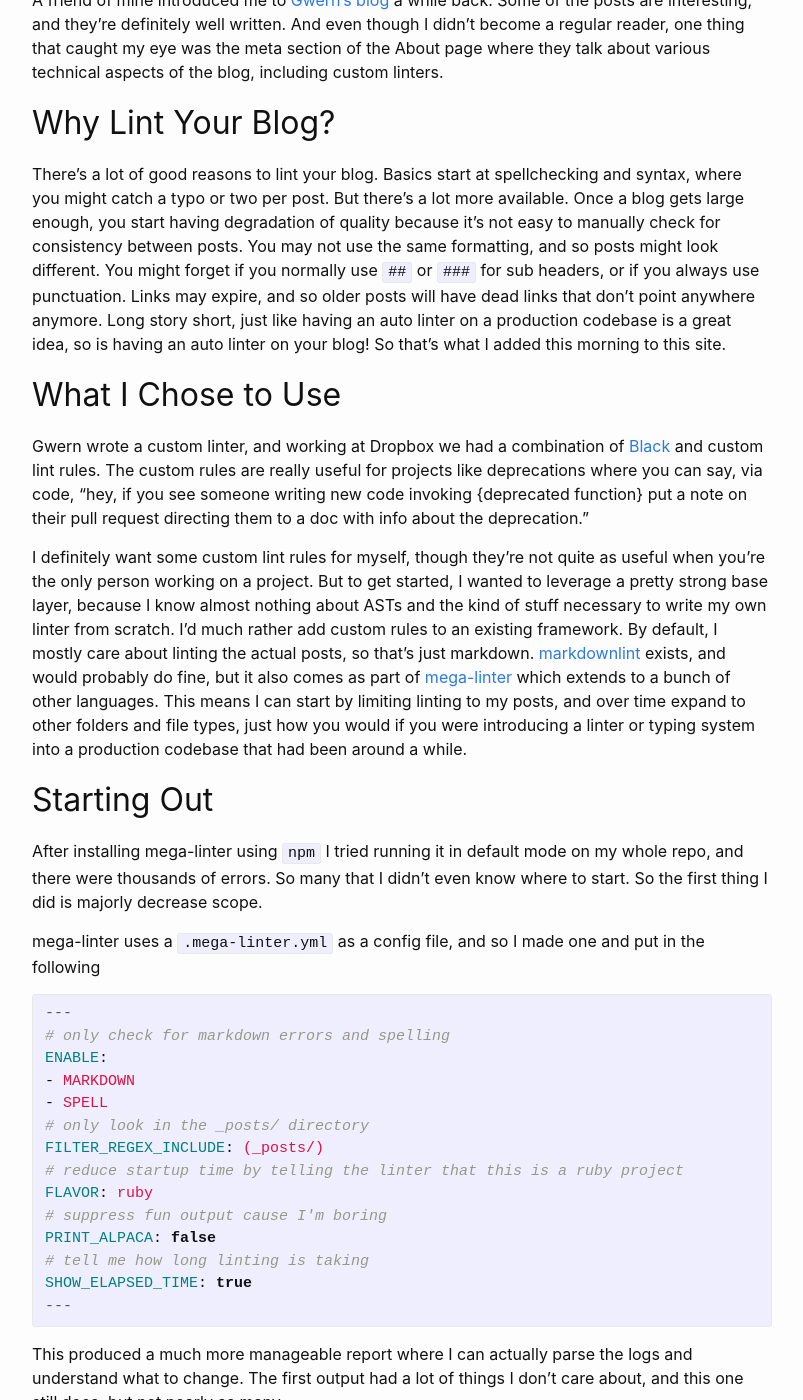
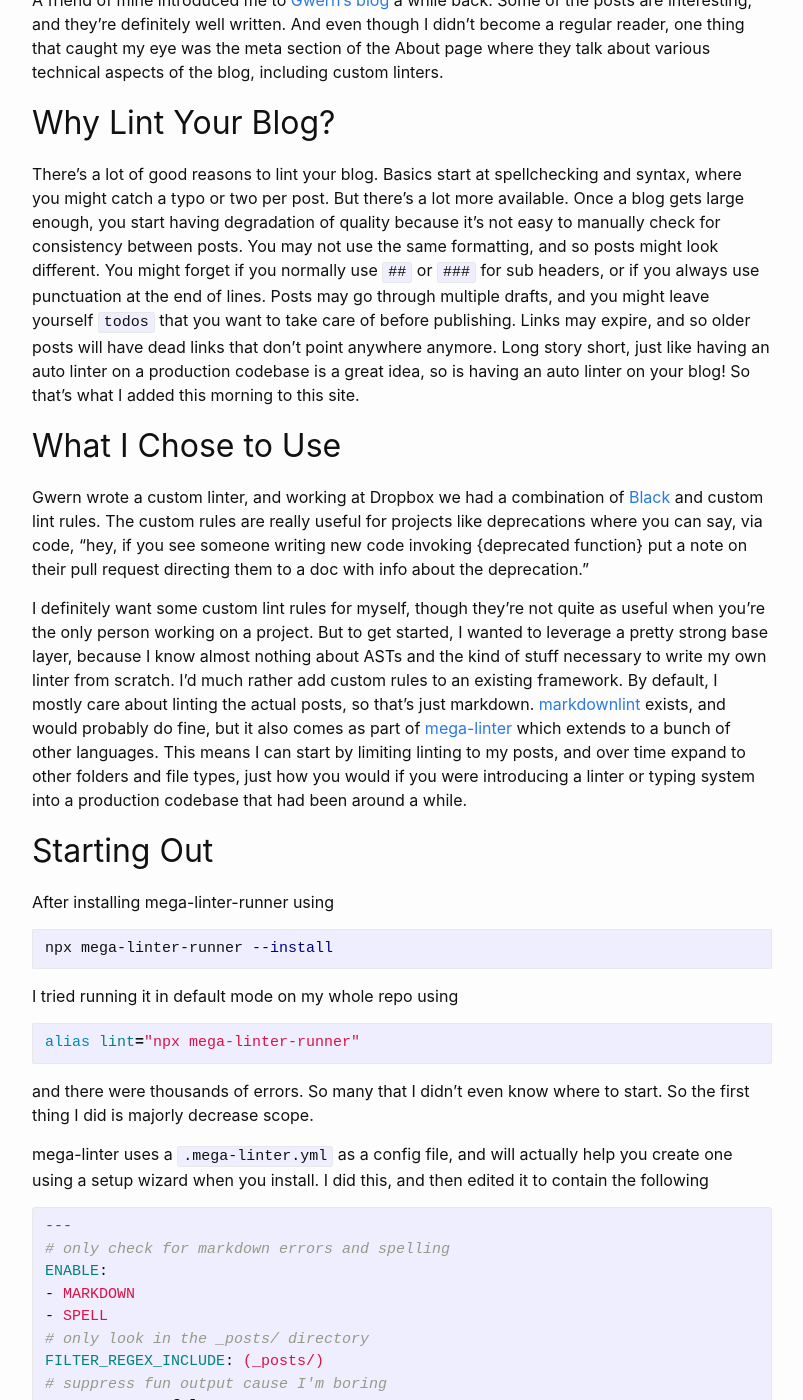
Before and after one commit to ayyjohn/ayyjohn.github.io, a Jekyll site: the page built from _posts/2021-03-27-linting-a-jekyll-blog-with-mega-linter.md, in a window 1280 px wide and 1400 px high, scrolled down 251 px. Shown: the whole window, without its empty margins (238-1041 px from the left). Built offline with Jekyll 4.4.1, drawn with Linux system fonts in a browser that asks for light colours; some of the changed text lies outside the part shown.

Commit message:
make nicolas' recommendations

````diff
--- a/_posts/2021-03-27-linting-a-jekyll-blog-with-mega-linter.md
+++ b/_posts/2021-03-27-linting-a-jekyll-blog-with-mega-linter.md
@@ -11,7 +11,9 @@ And even though I didn't become a regular reader, one thing that caught my eye w
 ## Why Lint Your Blog?
 
 There's a lot of good reasons to lint your blog. Basics start at spellchecking and syntax, where you might catch a typo or two per post. But there's a lot more available.
-Once a blog gets large enough, you start having degradation of quality because it's not easy to manually check for consistency between posts. You may not use the same formatting, and so posts might look different. You might forget if you normally use `##` or `###` for sub headers, or if you always use punctuation.
+Once a blog gets large enough, you start having degradation of quality because it's not easy to manually check for consistency between posts.
+You may not use the same formatting, and so posts might look different. You might forget if you normally use `##` or `###` for sub headers, or if you always use punctuation at the end of lines.
+Posts may go through multiple drafts, and you might leave yourself `todos` that you want to take care of before publishing.
 Links may expire, and so older posts will have dead links that don't point anywhere anymore.
 Long story short, just like having an auto linter on a production codebase is a great idea, so is having an auto linter on your blog! So that's what I added this morning to this site.
 
@@ -25,10 +27,22 @@ This means I can start by limiting linting to my posts, and over time expand to
 
 ## Starting Out
 
-After installing mega-linter using `npm` I tried running it in default mode on my whole repo, and there were thousands of errors. So many that I didn't even know where to start.
+After installing mega-linter-runner using
+
+```zsh
+npx mega-linter-runner --install
+```
+
+I tried running it in default mode on my whole repo using
+
+```zsh
+alias lint="npx mega-linter-runner"
+```
+
+and there were thousands of errors. So many that I didn't even know where to start.
 So the first thing I did is majorly decrease scope.
 
-mega-linter uses a `.mega-linter.yml` as a config file, and so I made one and put in the following
+mega-linter uses a `.mega-linter.yml` as a config file, and will actually help you create one using a setup wizard when you install. I did this, and then edited it to contain the following
 
 <!-- markdownlint-disable MD003 MD022 MD025 MD032 CMD003 CMD004 -->
 {% highlight yaml %}
@@ -39,8 +53,6 @@ ENABLE:
 - SPELL
 # only look in the _posts/ directory
 FILTER_REGEX_INCLUDE: (_posts/)
-# reduce startup time by telling the linter that this is a ruby project
-FLAVOR: ruby
 # suppress fun output cause I'm boring
 PRINT_ALPACA: false
 # tell me how long linting is taking
@@ -48,6 +60,12 @@ SHOW_ELAPSED_TIME: true
 ---
 {% endhighlight %}
 <!-- markdownlint-enable MD003 MD022 MD025 MD032 CMD003 CMD004 -->
+
+I also added a handy alias to my `.zshrc` and set mega-linter to use the `ruby` flavor since Jekyll is a ruby based project.
+
+```zsh
+alias lint="npx mega-linter-runner --flavor ruby"
+```
 
 This produced a much more manageable report where I can actually parse the logs and understand what to change. The first output had a lot of things I don't care about, and this one still does, but not nearly as many.
 
````
